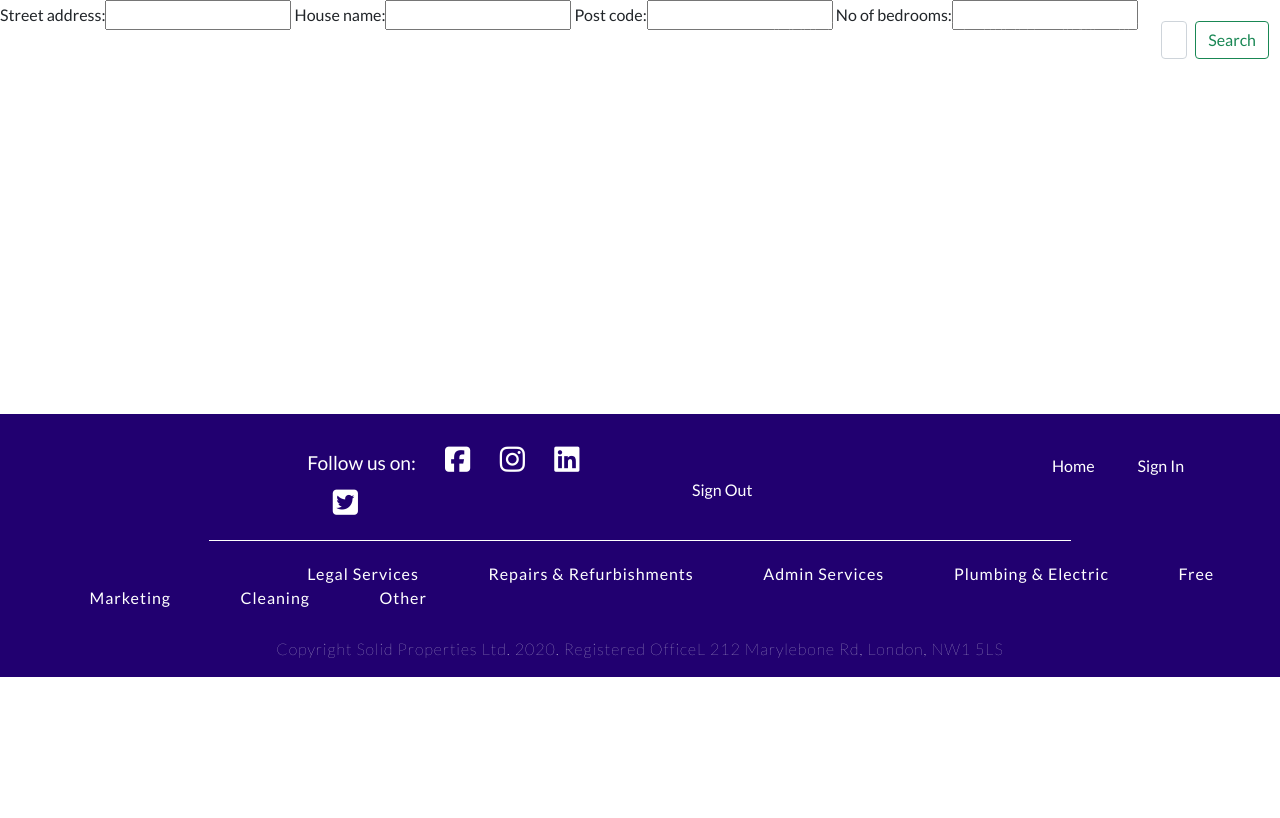
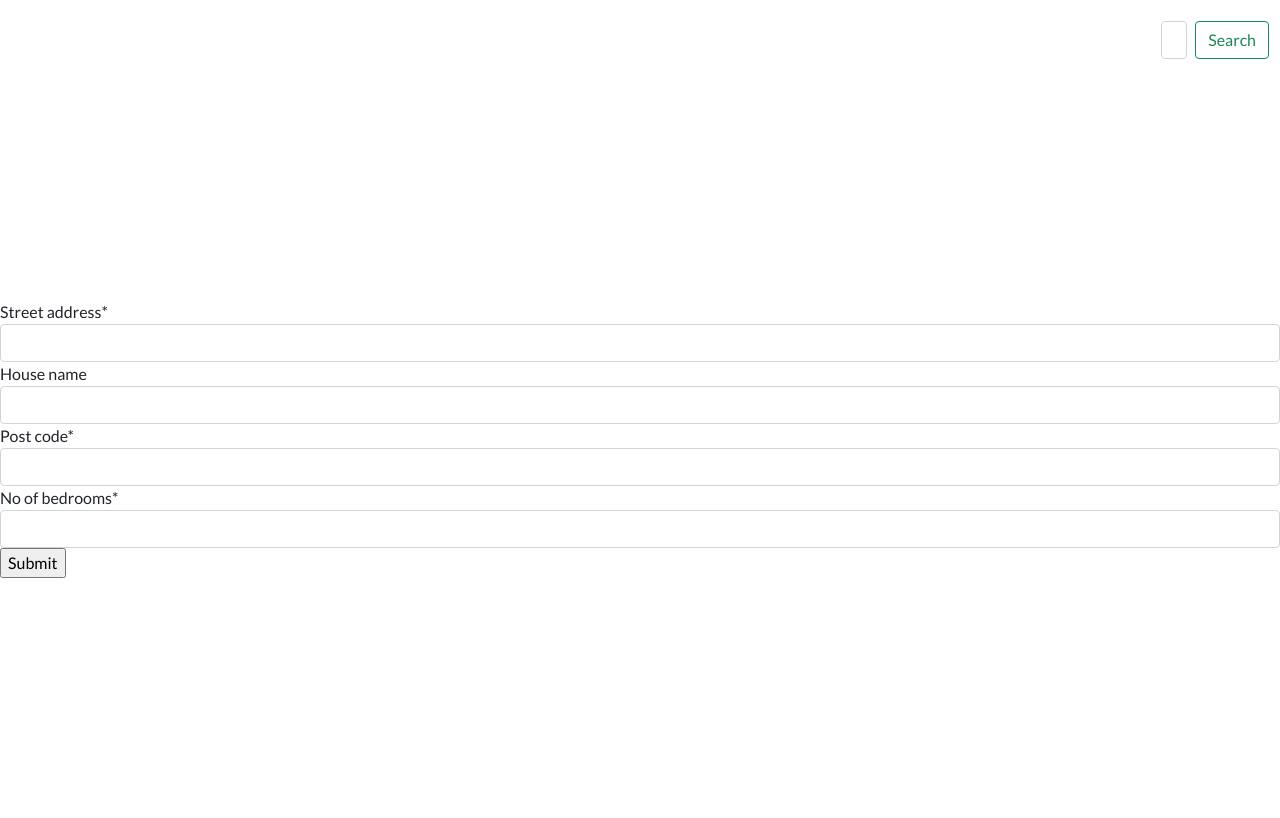
Before and after one commit to Astig-1982/Solid-Properties-Project, a Django app: page /add_property/ in a window 1280 px wide. Shown: the top 818 px of the page. Before the commit the page ends 677 px from the top, so only its background shows below. Run offline with Django 3.2, Linux system fonts and the light colour scheme; the visitor is signed in with stand-in values (Sample User, id 1); data comes from the database, SQL or seed files in the repository; some libraries are stand-ins or nearby versions.

Commit message:
Created add_property template

```diff
--- a/properties/forms.py
+++ b/properties/forms.py
@@ -5,5 +5,5 @@
 class PropertyForm(forms.ModelForm):
     class Meta:
         model = Properties
-        fields = ('street_address', 'house_name',
+        fields = ('landlord', 'street_address', 'house_name',
                   'post_code', 'no_of_bedrooms')
--- a/properties/templates/add_property/add_property.html
+++ b/properties/templates/add_property/add_property.html
@@ -2,8 +2,16 @@
 {% load static %}
 
 {% block content %}
-
-    {{ property_form }}
+<div id="property-form">
+    <form action="{% url 'add_property' %}" method="POST" style="margin-top: 300px">
+        {% csrf_token %}
+        {{ property_form.street_address | as_crispy_field }}
+        {{ property_form.house_name | as_crispy_field }}
+        {{ property_form.post_code | as_crispy_field }}
+        {{ property_form.no_of_bedrooms | as_crispy_field }}
+        <input type="submit" value="Submit">
+    </form>
+</div>
 
 {% block postloadjs %}
 
--- a/properties/views.py
+++ b/properties/views.py
@@ -11,7 +11,7 @@
 
     if request.method == 'POST':
         form_data = {
-                'landlord': request.user,
+                'landlord': landlord,
                 'street_address': request.POST['street_address'],
                 'house_name': request.POST['house_name'],
                 'post_code': request.POST['post_code'],
--- a/requirements.txt
+++ b/requirements.txt
@@ -2,8 +2,12 @@
 cryptography==3.3.1
 Django==3.1.5
 django-allauth==0.44.0
+django-crispy-forms==1.10.0
 oauthlib==3.1.0
+Pillow==8.1.0
 PyJWT==2.0.0
+pylint-django==2.4.2
+pylint-plugin-utils==0.6
 python3-openid==3.2.0
 pytz==2020.5
 requests-oauthlib==1.3.0
--- a/static/css/base.css
+++ b/static/css/base.css
@@ -225,3 +225,9 @@
     width: 70%;
     height: 450px;
 }
+
+/* --------------- add_property page starts here -------------- */
+
+#property-form {
+    margin-top: 280px;
+}
```
Also changed, not shown: solid_properties/settings.py (+9 -0 lines).
